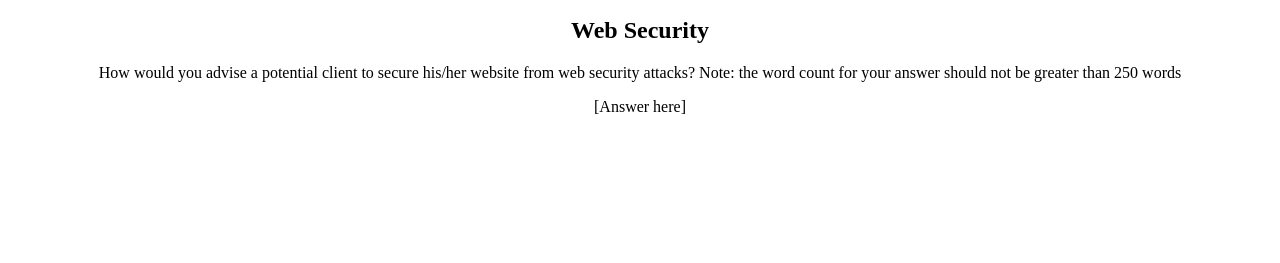
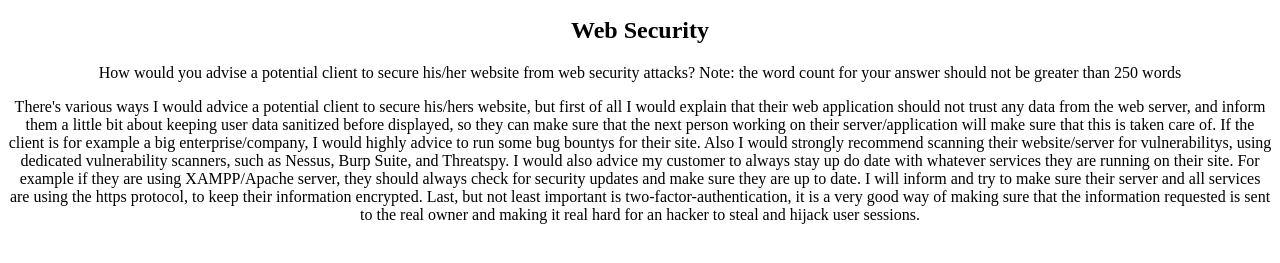
Before and after one commit to Noroff-FEU-Assignments/cross-course-project-slerbakk, a plain HTML site: page index.html in a window 1280 px wide. Shown: the part 101-364 px from the top of the page. Drawn offline with Linux system fonts and the light colour scheme.

Commit message:
Update index.html

```diff
--- a/index.html
+++ b/index.html
@@ -9,7 +9,21 @@
     <p>Welcome to my first website.</p>
     <h2>Web Security</h2>
     <p id="web-security-question">How would you advise a potential client to secure his/her website from web security attacks? Note: the word count for your answer should not be greater than 250 words</p>
-    <p id="web-security-answer">[Answer here]</p>
+    <p id="web-security-answer">There's various ways I would advice a potential client to secure his/hers website, but first of all I would explain that their web application should not trust any data from the web server, and inform them a little bit about keeping user data sanitized before displayed, so they can make sure that the next person working on their server/application will make sure that this is taken care of.
+
+        If the client is for example a big enterprise/company, I would highly advice to run some bug bountys for their site.
+                Also I would strongly recommend scanning their website/server for vulnerabilitys, using dedicated vulnerability scanners, such as Nessus, Burp Suite, and Threatspy.
+
+        I would also advice my customer to always stay up do date with whatever services they are running on their site. For example if they are using XAMPP/Apache server, they should always check for security updates and make sure they are up to date.
+
+        I will inform and try to make sure their server and all services are using the https protocol, to keep their information encrypted.
+
+        Last, but not least important is two-factor-authentication, it is a very good way of making sure that the information requested is sent to the real owner and making it real hard for an hacker to steal and hijack user sessions.
+
+
+
+
+    </p>
     </center>
     </body>
 </html>
```
